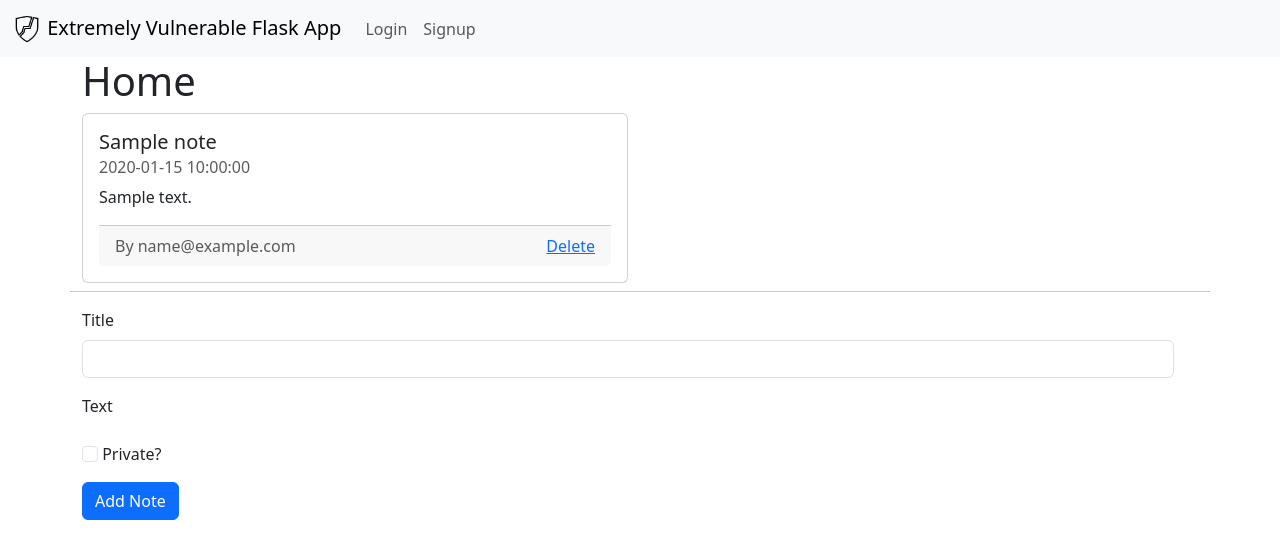
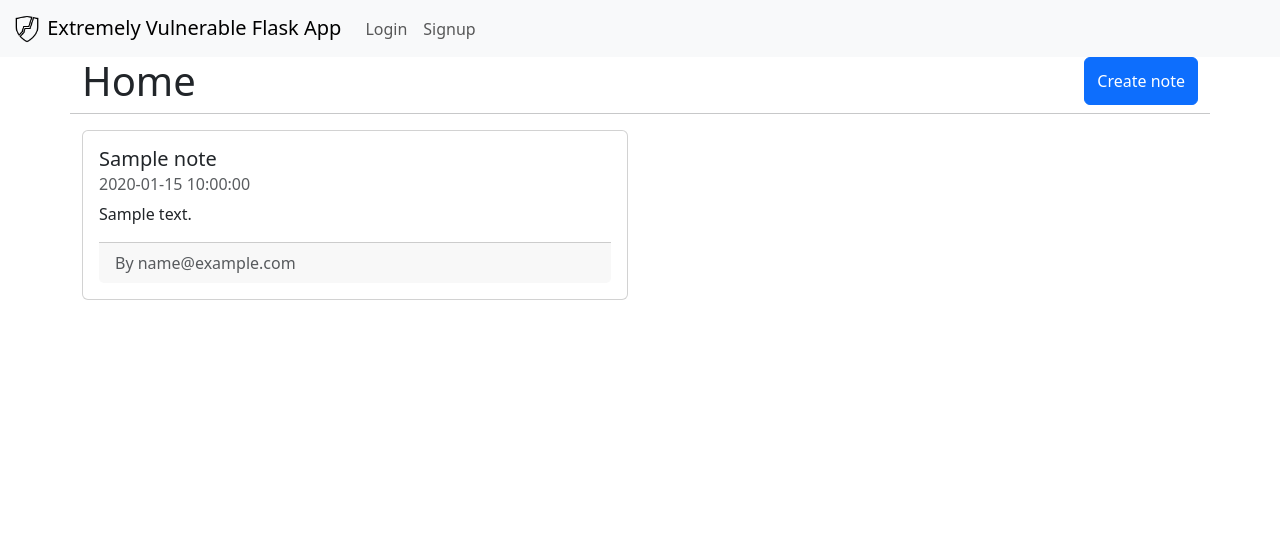
Before and after one commit to manuelz120/extremely-vulnerable-flask-app, a Flask app: template templates/home.html in a window 1280 px wide. Shown: the top 559 px of the page. Run offline with Flask 3, Linux system fonts and the light colour scheme; the template is opened without the code that fills it: most values are stand-ins (such as "Sample title", 1, 10 or a date in 2020); parts of the project's set-up code (start-up, migrations or seed data) failed here and were passed over; some libraries are stand-ins or nearby versions.

Commit message:
Note deletion

```diff
--- a/templates/account.html
+++ b/templates/account.html
@@ -49,7 +49,7 @@
   </div>
   <div class="row mb-2">
     <div class="col">
-      <h2>Visuals</h2>
+      <h2>Preferences</h2>
     </div>
   </div>
   <div class="row mb-2">
--- a/templates/home.html
+++ b/templates/home.html
@@ -4,10 +4,20 @@ import render_icon %}
 <div class="container">
   <div class="row">
     <div class="col">
-      <h1>Home</h1>
+      <div class="d-flex justify-content-between">
+        <h1>Home</h1>
+        <button
+          type="button"
+          class="btn btn-primary mb-2"
+          data-bs-toggle="modal"
+          data-bs-target="#create_note_modal">
+          {{ render_icon('file-earmark-plus') }} Create note
+        </button>
+      </div>
     </div>
   </div>
   <div class="row">
+    <hr />
     {%for note in notes %}
     <div class="col-sm-6">
       <div class="card mb-2">
@@ -22,62 +32,23 @@ import render_icon %}
           <div class="card-footer text-muted">
             <div class="d-flex justify-content-between">
               <span>By {{note.user.email}}</span>
-              <a
-                href="#"
-                class="card-link"
-                >Delete</a
-              >
+              {% if note.user_id == current_user.id or current_user.is_admin %}
+              <form
+                method="post"
+                action="/notes/{{note.id}}/delete">
+                <button
+                  type="submit"
+                  class="btn btn-primary d-flex align-items-center">
+                  {{render_icon('trash')}}&nbsp;Delete
+                </button>
+              </form>
+              {% endif %}
             </div>
           </div>
         </div>
       </div>
     </div>
-    {%endfor%}
-    <hr />
-    <div class="row">
-      <form
-        method="post"
-        action="/notes">
-        <div class="mb-3">
-          <label
-            for="title"
-            class="form-label">
-            Title
-          </label>
-          <input
-            type="text"
-            class="form-control"
-            name="title"
-            id="title"
-            required />
-        </div>
-        <div class="mb-3">
-          <label
-            for="text"
-            class="form-label">
-            Text
-          </label>
-          {{ ckeditor.create(name="text") }}
-        </div>
-        <div class="mb-3">
-          <input
-            class="form-check-input"
-            type="checkbox"
-            name="private"
-            id="private" />
-          <label
-            class="form-check-label"
-            for="private">
-            Private?
-          </label>
-        </div>
-        <button
-          type="submit"
-          class="btn btn-primary">
-          Add Note
-        </button>
-      </form>
-    </div>
+    {%endfor%} {% include "partials/create_note_modal.html" %}
   </div>
 </div>
 {% endblock %} {% block scripts %} {{ ckeditor.load() }} {% endblock %}
--- /dev/null
+++ b/templates/partials/create_note_modal.html
@@ -0,0 +1,63 @@
+<div
+  class="modal fade"
+  id="create_note_modal"
+  tabindex="-1"
+  aria-labelledby="Create Note Modal"
+  aria-hidden="true">
+  <div class="modal-dialog modal-lg">
+    <div class="modal-content">
+      <div class="modal-header">
+        <h5 class="modal-title">Create Note</h5>
+        <button
+          type="button"
+          class="btn-close"
+          data-bs-dismiss="modal"
+          aria-label="Close"></button>
+      </div>
+      <div class="modal-body">
+        <form
+          method="post"
+          action="/notes">
+          <div class="mb-3">
+            <label
+              for="title"
+              class="form-label">
+              Title
+            </label>
+            <input
+              type="text"
+              class="form-control"
+              name="title"
+              id="title"
+              required />
+          </div>
+          <div class="mb-3">
+            <label
+              for="text"
+              class="form-label">
+              Text
+            </label>
+            {{ ckeditor.create(name="text") }}
+          </div>
+          <div class="mb-3">
+            <input
+              class="form-check-input"
+              type="checkbox"
+              name="private"
+              id="private" />
+            <label
+              class="form-check-label"
+              for="private">
+              Private?
+            </label>
+          </div>
+          <button
+            type="submit"
+            class="btn btn-primary">
+            Add Note
+          </button>
+        </form>
+      </div>
+    </div>
+  </div>
+</div>
--- a/utils/notes.py
+++ b/utils/notes.py
@@ -8,4 +8,4 @@ def get_notes_for_user(user_id: int) -> List[Note]:
     with Session(expire_on_commit=False) as session:
         return session.query(Note).filter(
             or_(Note.user_id == user_id,
-                Note.private is False)).options(joinedload(Note.user)).all()
+                Note.private == False)).options(joinedload(Note.user)).all()
```
Also changed, not shown: routes/notes.py (+16 -0 lines).
